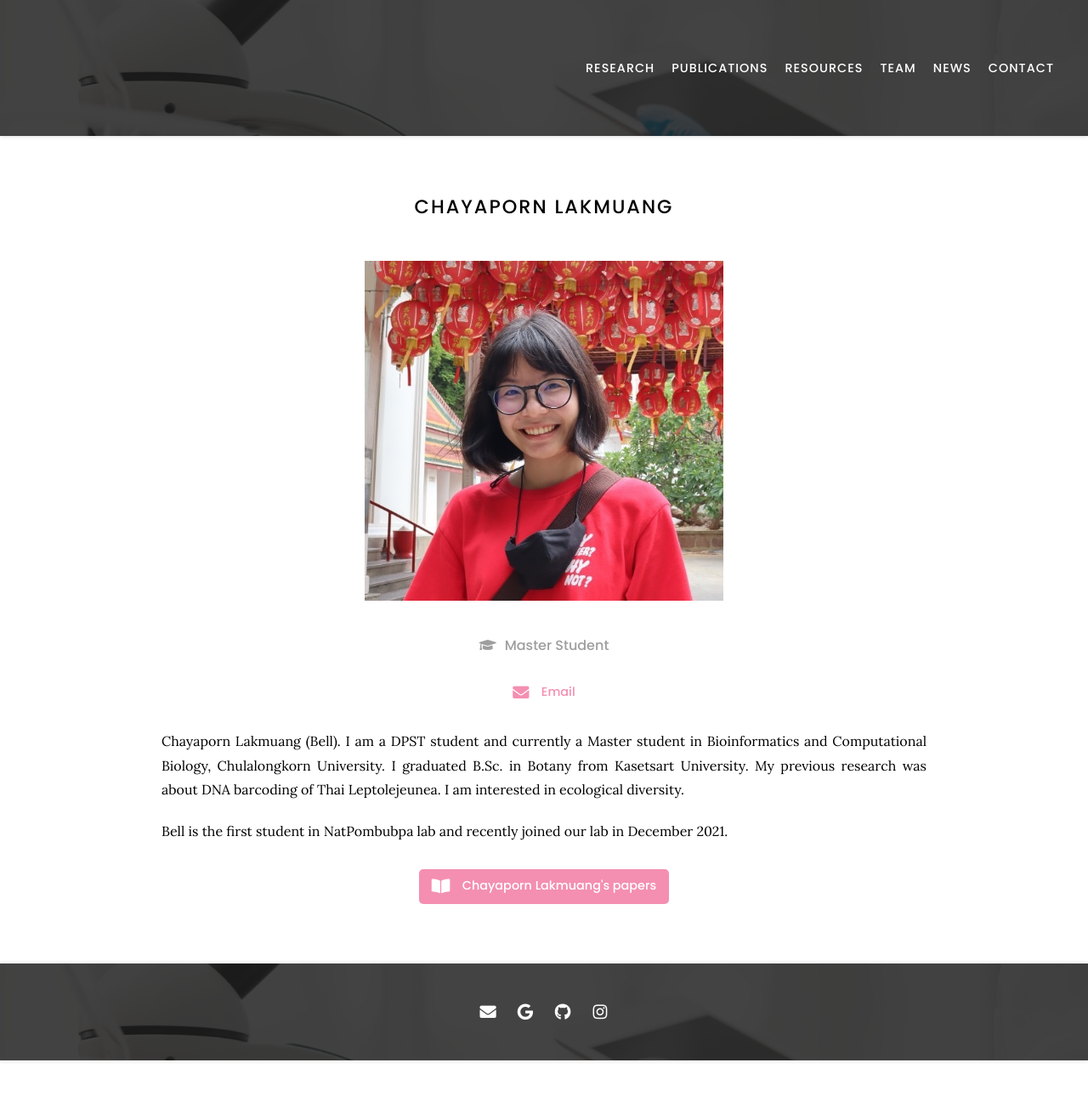
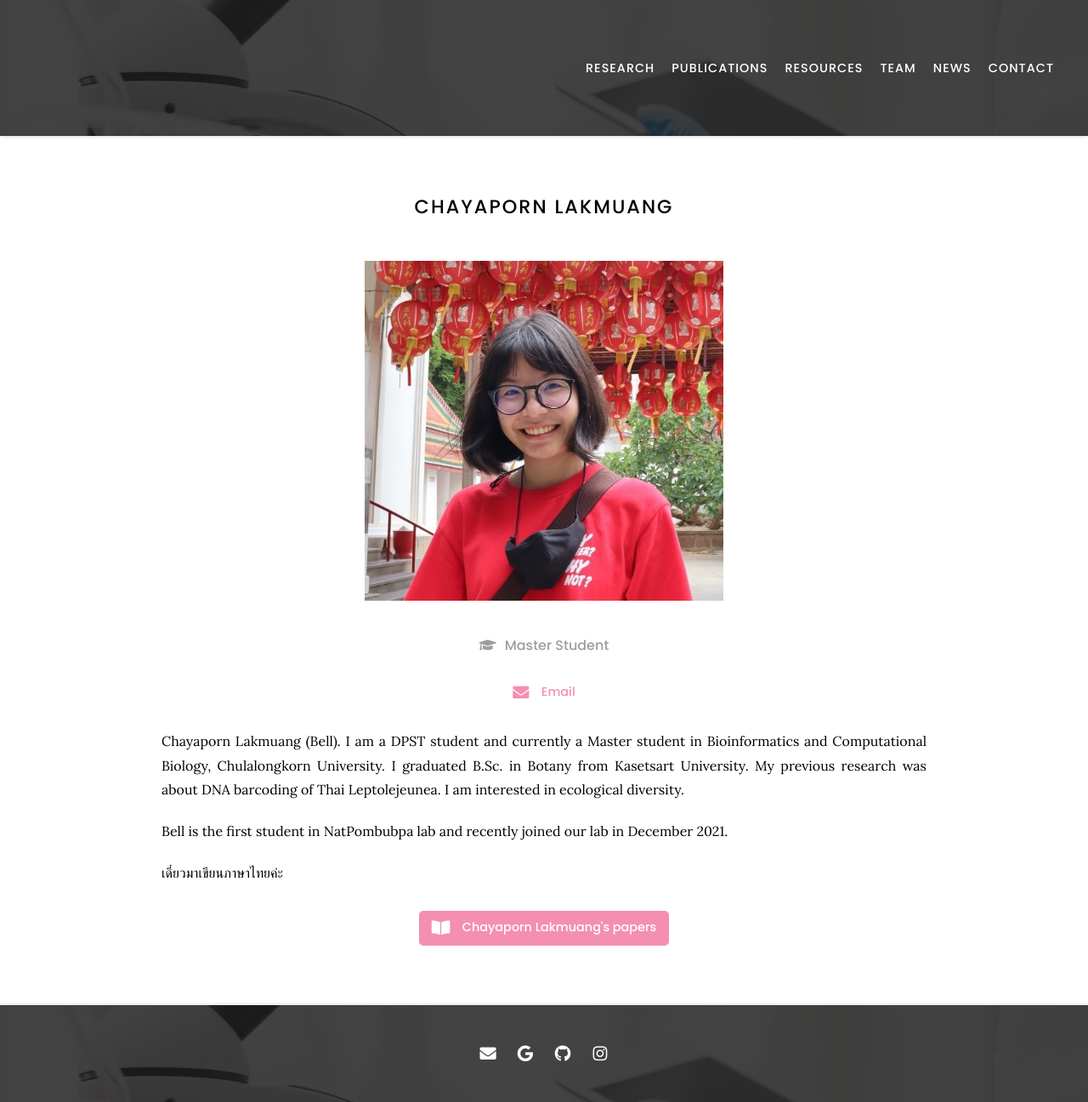
Before and after one commit to natpombubpa-lab/natpombubpa-lab.github.io, a Jekyll site: the page built from _members/Chayaporn-Lakmuang.md, in a window 1280 px wide. Shown: the whole page at 85% size. Built offline with Jekyll 4.4.1, drawn with Linux system fonts in a browser that asks for light colours; nearby versions of some CDN libraries; before the commit the page ends 1248 px from its top, so only the background shows below that.

Commit message:
Update Chayaporn-Lakmuang.md

```diff
--- a/_members/Chayaporn-Lakmuang.md
+++ b/_members/Chayaporn-Lakmuang.md
@@ -15,3 +15,5 @@ links:
 Chayaporn Lakmuang (Bell). I am a DPST student and currently a Master student in  Bioinformatics and Computational Biology, Chulalongkorn University. I graduated B.Sc. in Botany from Kasetsart University. My previous research was about DNA barcoding of Thai Leptolejeunea. I am interested in ecological diversity.
 
 Bell is the first student in NatPombubpa lab and recently joined our lab in December 2021.
+
+เดี๋ยวมาเขียนภาษาไทยค่ะ
```
